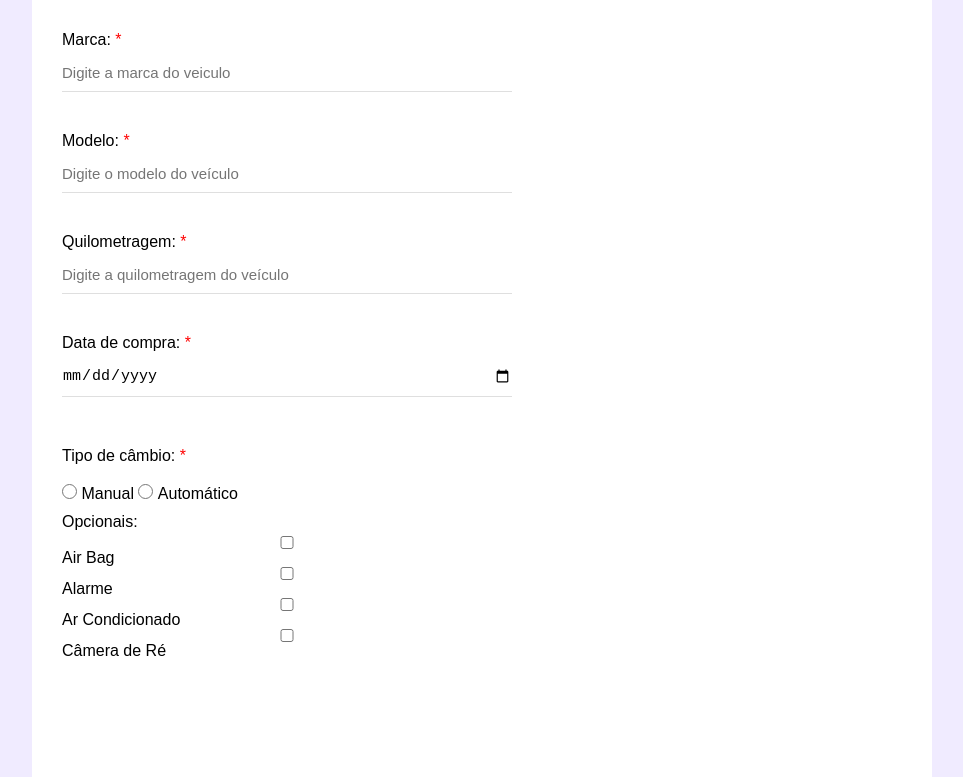
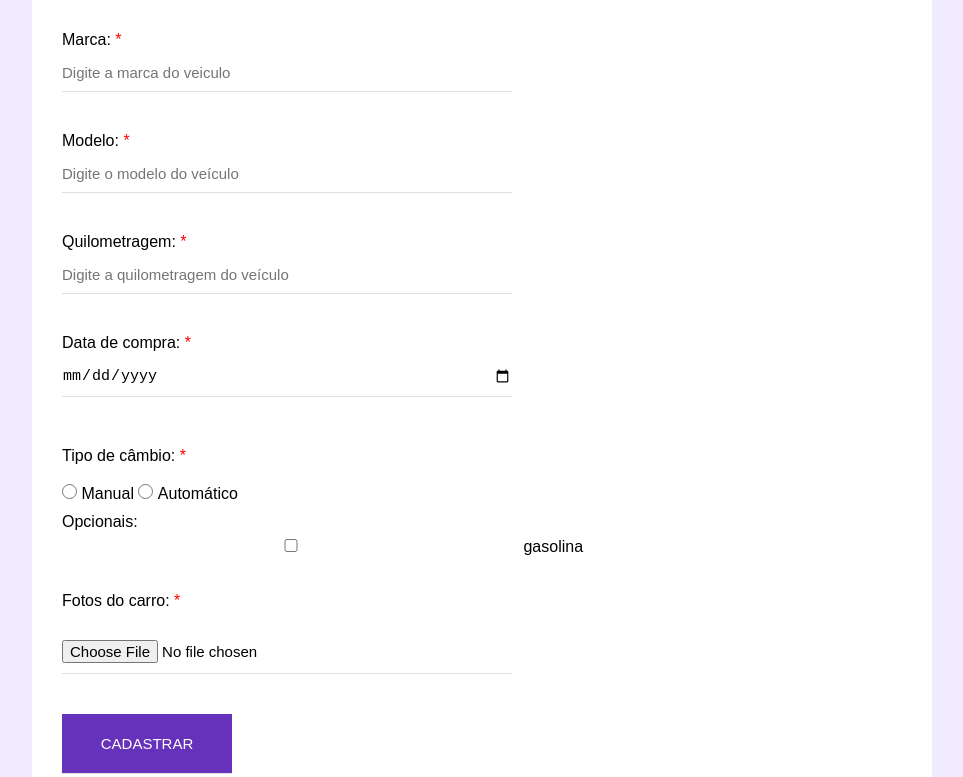
Before and after one commit to LucasGodoyFP/EstudoHTMLCSS, a plain HTML site: page Projeto-Formulario/index.html in a window 1280 px wide. Shown: the part 667-1444 px from the top of the page, without its empty margins (158-1121 px from the left). Drawn offline with Linux system fonts and the light colour scheme.

Commit message:
Adiciona foto e botao cadastrar

```diff
--- a/Projeto-Formulario/index.html
+++ b/Projeto-Formulario/index.html
@@ -82,7 +82,7 @@
         <label for="cambio"
           >Tipo de câmbio: <span class="asterisco">*</span></label
         >
-        <div class="test"></div>
+        <br />
         <input id="manual" type="radio" name="cambio" required />
         <label for="manual">Manual</label>
         <input id="automatico" type="radio" name="cambio" required />
@@ -92,20 +92,17 @@
         <label for="opcionais">Opcionais:</label>
         <div class="opcao-check-box">
           <input type="checkbox" />
-          <label for="air-bag">Air Bag</label>
+          <label for="">gasolina</label>
         </div>
-        <div class="opcao-check-box">
-          <input type="checkbox" />
-          <label for="alarme">Alarme</label>
-        </div>
-        <div class="opcao-check-box">
-          <input type="checkbox" />
-          <label for="ar-condicionado">Ar Condicionado</label>
-        </div>
-        <div class="opcao-check-box">
-          <input type="checkbox" />
-          <label for="camera-re">Câmera de Ré</label>
-        </div>
+      </div>
+      <div class="foto">
+        <label for="foto"
+          >Fotos do carro: <span class="asterisco">*</span></label
+        >
+        <input type="file" />
+      </div>
+      <div class="cadastrar">
+        <input type="submit" value="CADASTRAR" />
       </div>
     </div>
   </body>
--- a/Projeto-Formulario/style.css
+++ b/Projeto-Formulario/style.css
@@ -19,7 +19,7 @@ body {
   bottom: 100px;
   margin-left: auto;
   margin-right: auto;
-  height: 1500px;
+  height: 1350px;
   width: 900px;
   background-color: white;
   box-sizing: border-box;
@@ -59,15 +59,6 @@ input {
   margin-bottom: 40px;
 }
 
-input:not([type="radio"]) {
-  font-size: 15px;
-  width: 450px;
-  padding: 10px 0;
-  border: none;
-  border-bottom: 1px solid rgb(223, 223, 223);
-  margin-bottom: 40px;
-}
-
 .asterisco {
   color: red;
 }
@@ -95,6 +86,19 @@ textarea {
 
 .opcao-check-box label,
 .opcao-check-box input {
-  margin: 0;
-  padding: 0;
+  display: inline-block;
 }
+
+.opcao-check-box {
+}
+
+.foto label {
+  margin-bottom: 20px;
+}
+
+.cadastrar input {
+  width: 170px;
+  height: 60px;
+  background-color: rgb(102, 49, 187);
+  color: white;
+}
```
